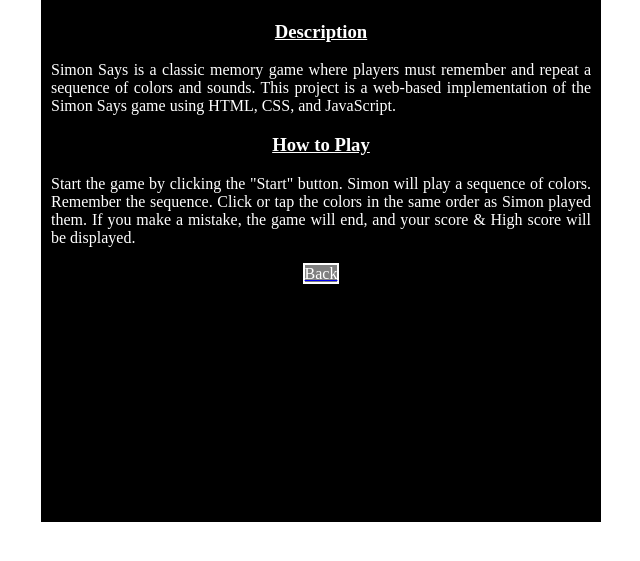
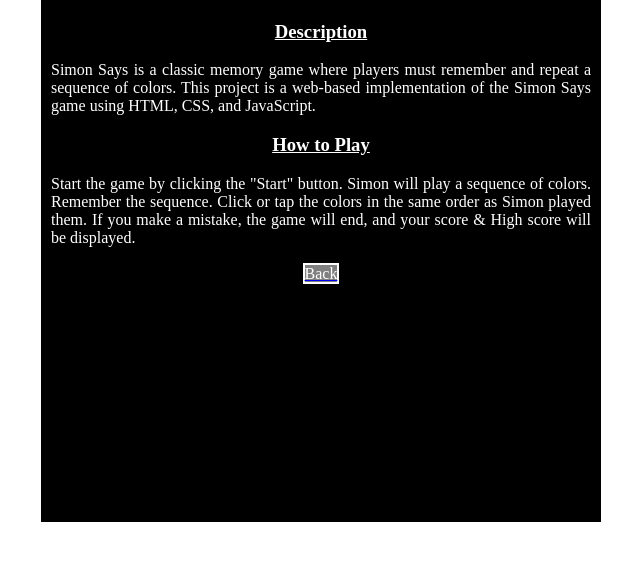
Before and after one commit to prathik-poojari/Simon-says-Game-, a plain HTML site: page rules.html in a window 1280 px wide. Shown: the part 139-700 px from the top of the page, without its empty margins (319-959 px from the left). Drawn offline with Linux system fonts and the light colour scheme.

Commit message:
Update rules.html
edited error in rule message

```diff
--- a/rules.html
+++ b/rules.html
@@ -13,7 +13,7 @@
         <h1 style="color: white;">Rules</h1>
         <h3 style="color: white; text-decoration: underline;">Description</h3>
         <p style="color: white; text-align: justify; margin: 0 10px;">Simon Says is a classic memory game where players
-            must remember and repeat a sequence of colors and sounds.
+            must remember and repeat a sequence of colors.
             This project is a web-based implementation of the Simon Says game using HTML, CSS, and JavaScript.</p>
         <h3 style="color: white; text-decoration: underline;"> How to Play</h3>
         <p style="color: white; text-align: justify; margin: 0 10px;">Start the game by clicking the "Start" button.
```
